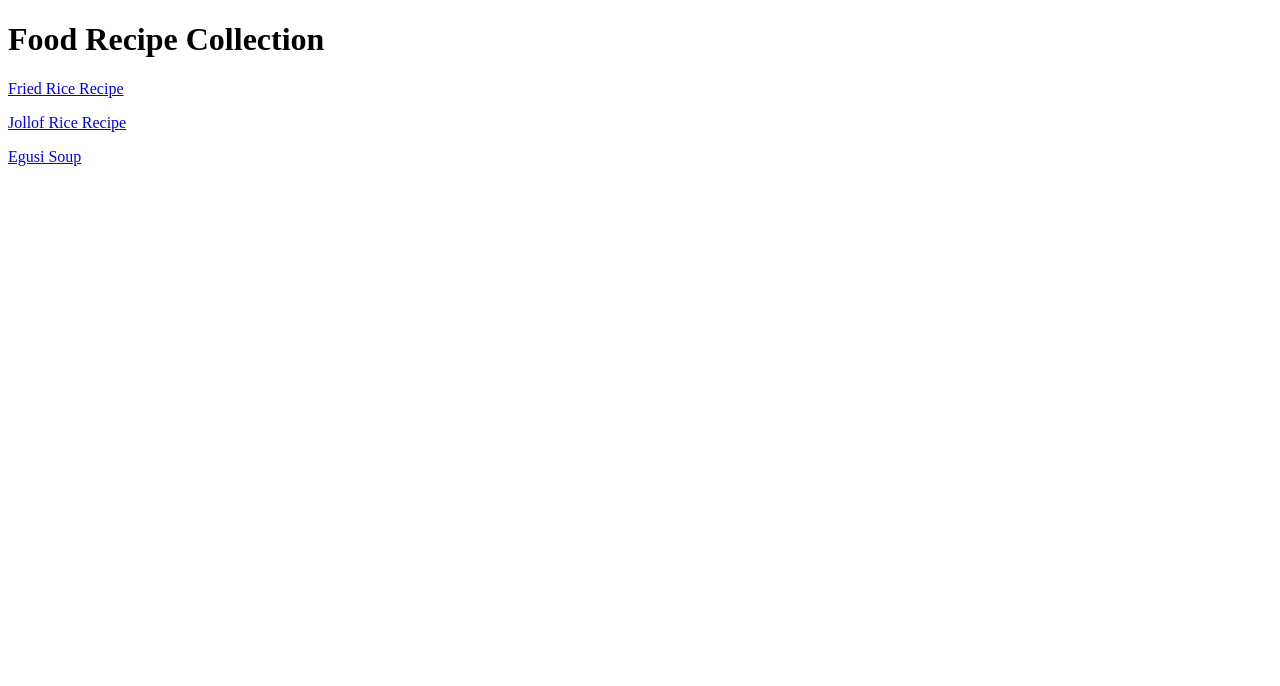
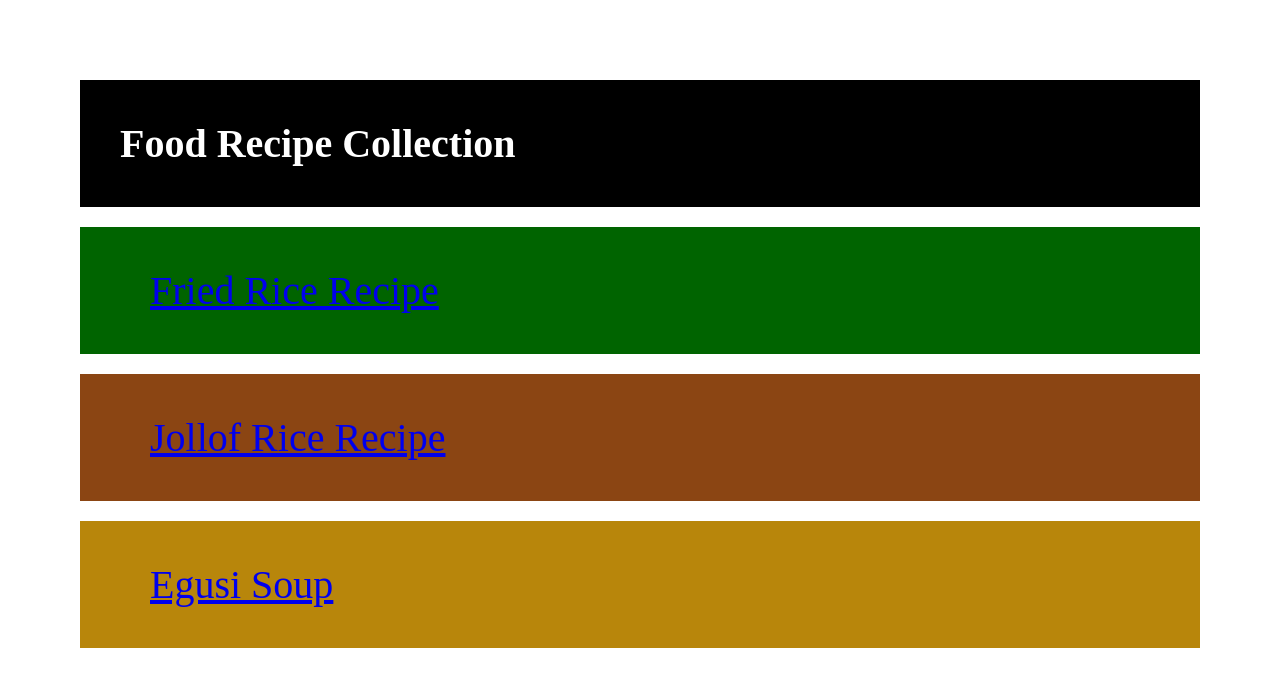
Before and after one commit to Vovwelthedev/Odin-recipes, a plain HTML site: page index.html in a window 1280 px wide. Drawn offline with Linux system fonts and the light colour scheme.

Commit message:
Updated recipe page styling

```diff
--- a/index.html
+++ b/index.html
@@ -2,12 +2,21 @@
 <html lang="en">
 <head>
   <meta charset="UTF-8">
-  <title>Food Recipe Collection</title> <!-- I Change the name from Odin Recipes to Food Recipe Collection -->
+ <title>Food Recipe Collection</title> <!-- I Change the name from Odin Recipes to Food Recipe Collection -->
+  <link rel="stylesheet" href="style.css">
 </head>
 <body>
+   <div class="frc">
     <h1>Food Recipe Collection</h1>
+  </div>
+   <div class="boxfr">
     <p><a href="recipes/FriedRice.html">Fried Rice Recipe</a></p>
+    </div>
+    <div class="boxjr">
     <p><a href="recipes/JollofRice.html">Jollof Rice Recipe</a></p>
+    </div>
+    <div class="boxes">
     <p><a href="recipes/EgusiSoup.html"> Egusi Soup</a></p>
+    </div>
 </body>
 </html>
--- /dev/null
+++ b/style.css
@@ -0,0 +1,20 @@
+*{padding: 10px;
+  margin: 20px;
+  font-size: 40px;}
+
+.boxfr {
+  background-color: darkgreen;
+}
+
+.boxjr {
+  background-color: saddlebrown;
+}
+
+.boxes {
+  background-color: darkgoldenrod;
+}
+
+.frc {
+  background-color: black;
+  color: white;
+}
```
